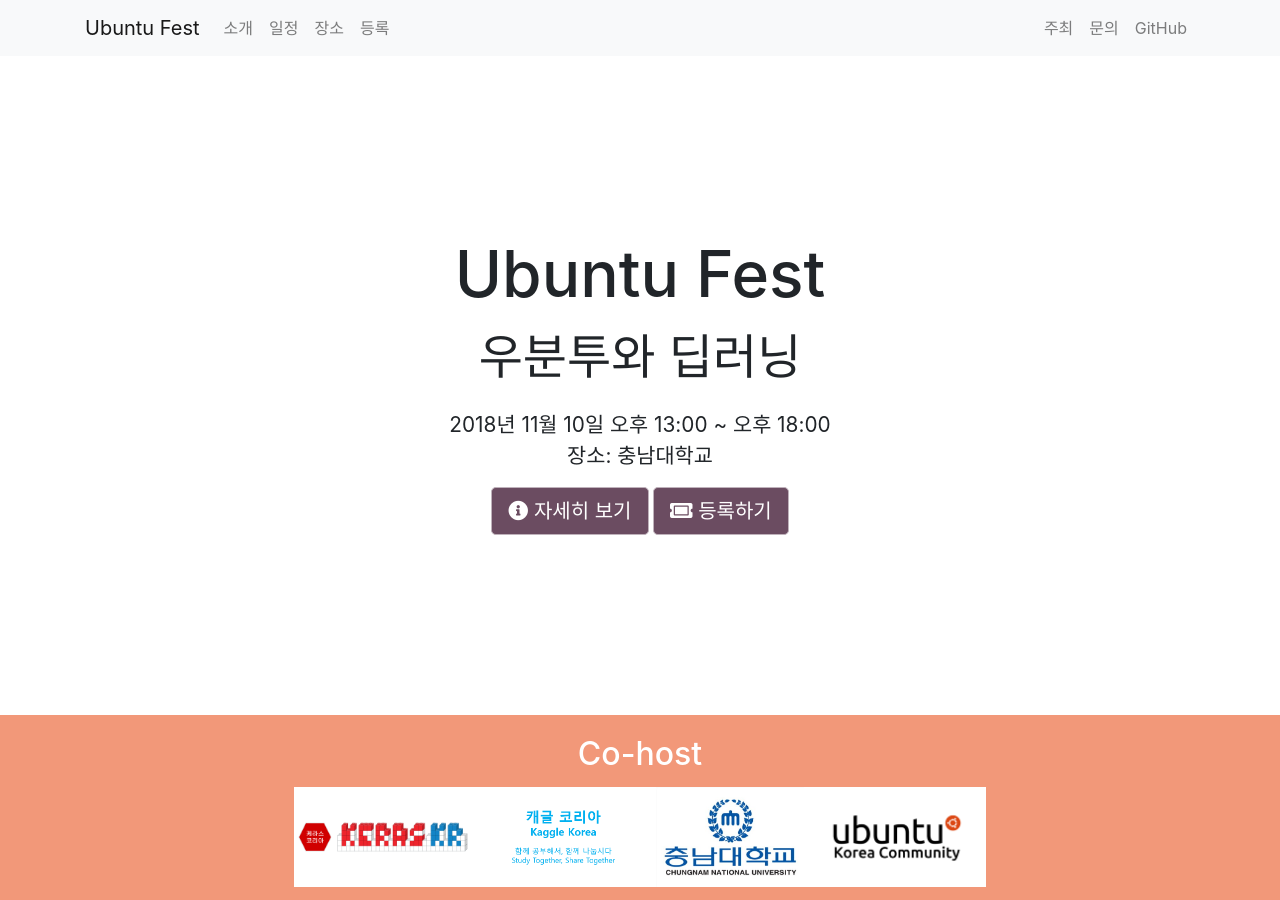
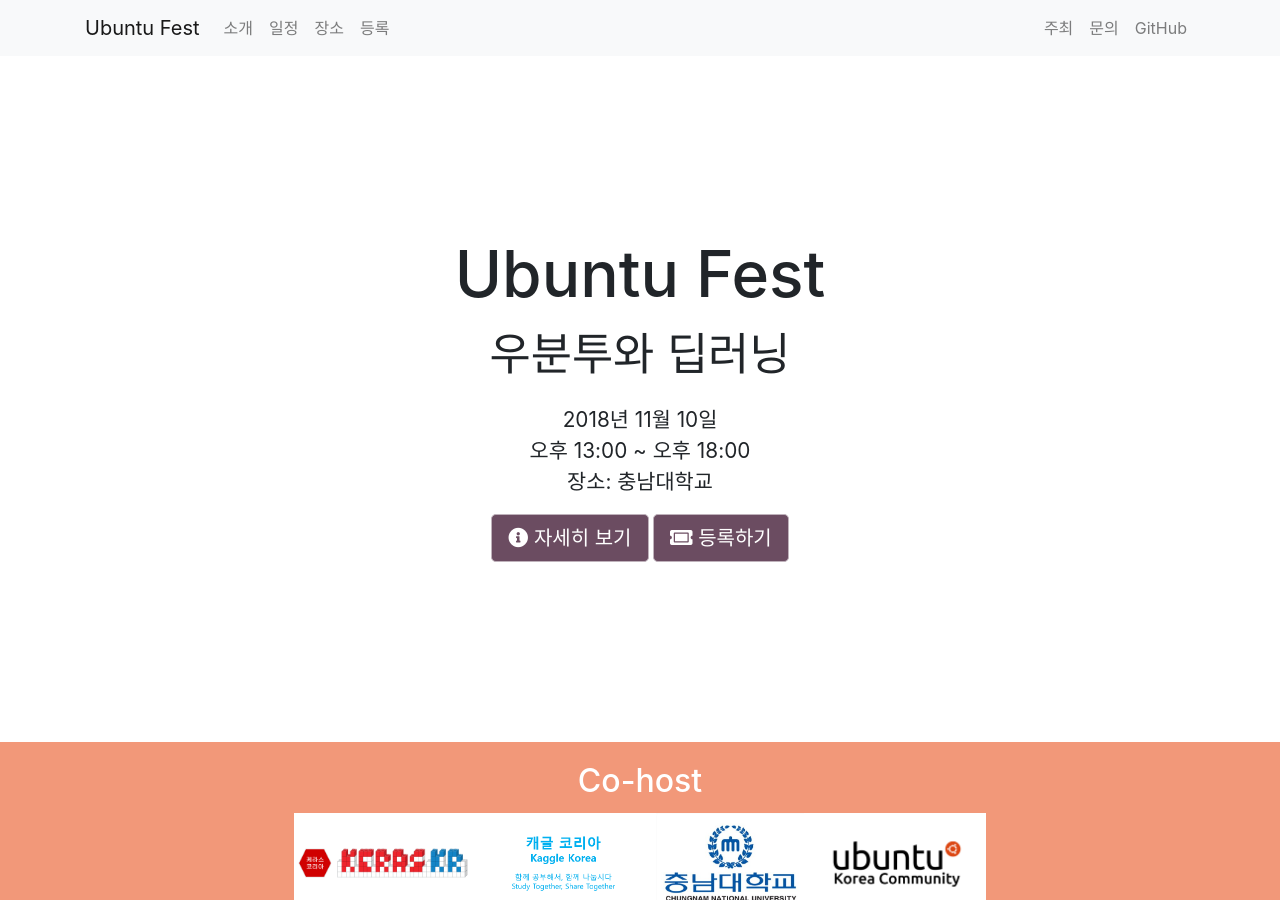
Before and after one commit to ubuntu-kr/ubuntu-fest, a Jekyll site: the page built from index.md, in a window 1280 px wide and 900 px high. Built offline with Jekyll 4.4.1, drawn with Linux system fonts in a browser that asks for light colours.

Commit message:
Fix layout problme

```diff
--- a/_config.yml
+++ b/_config.yml
@@ -10,7 +10,8 @@ copyright: MIT License
 owner: ubuntu-daejeon
 
 # Location & time
-period: "2018년 11월 10일 오후 13:00 ~ 오후 18:00"
+period: "2018년 11월 10일"
+period-time: "오후 13:00 ~ 오후 18:00"
 location: "장소: 충남대학교"
 address: "대전광역시 유성구 궁동 대학로 99"
 location_query: "충남대학교"
--- a/_layouts/home.html
+++ b/_layouts/home.html
@@ -4,7 +4,7 @@ layout: frame
 <div class="main-header">
   <h1>Ubuntu Fest</h1>
   <p>우분투와 딥러닝</p>
-  <p style="font-size: 1.3em;">{{site.period}}</br>{{site.location}}</p>
+  <p style="font-size: 1.3em;">{{site.period}}</br>{{site.period-time}}</br>{{site.location}}</p>
   <a role="button" class="btn btn-primary btn-lg btn-primary"
   href="{{ site.baseurl }}/about/">
     <i class="fas fa-info-circle"></i> 자세히 보기</a>
--- a/assets/css/style.css
+++ b/assets/css/style.css
@@ -8,7 +8,7 @@
   font-size: 4em;
 }
 .main-header > p{
-  font-size: 3em;
+  font-size: 2.8em;
 }
 
 .box-left{
```
